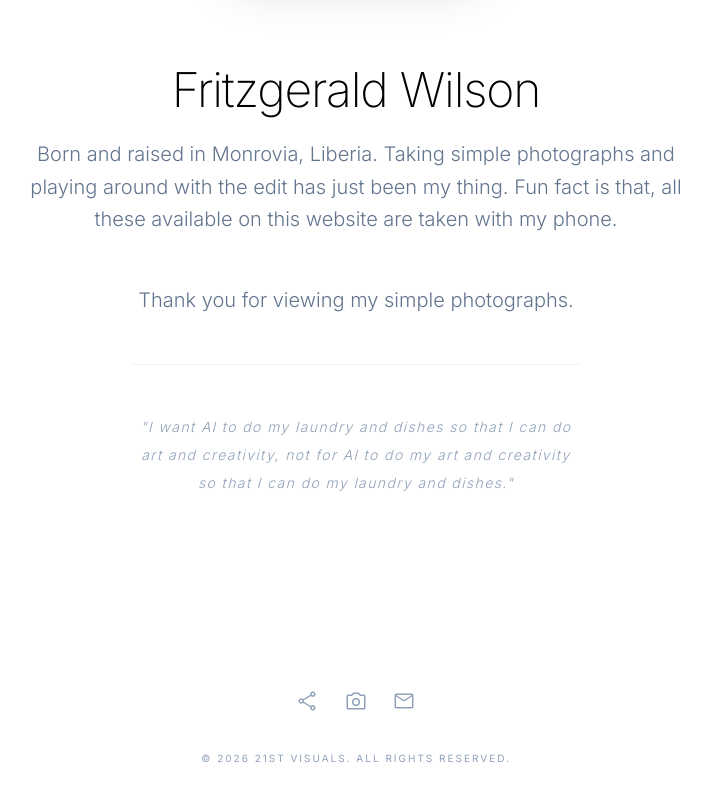
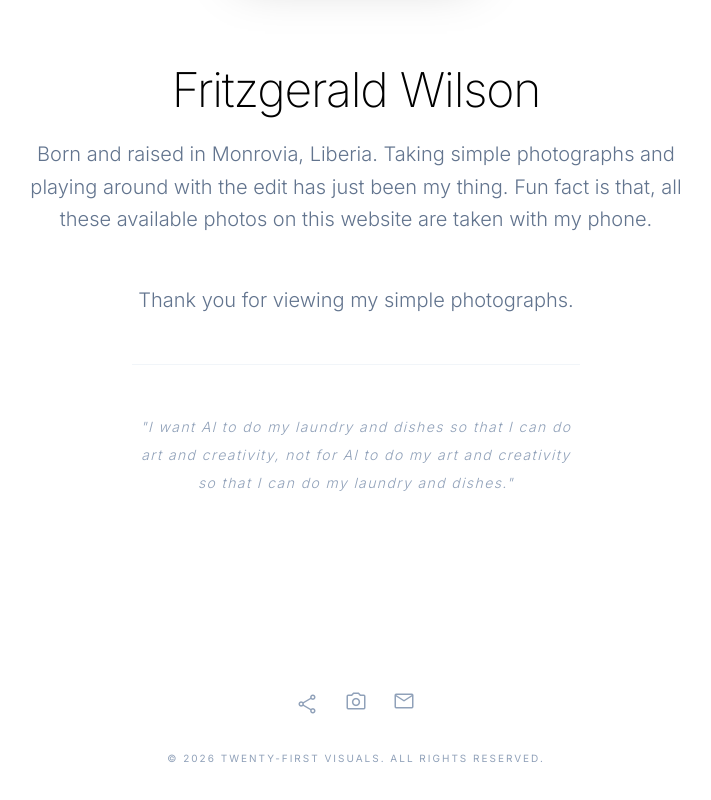
Before and after one commit to wilson20042025/twentyfirstvisuals, a Next.js app: page /about in a window 1280 px wide. Shown: the part 484-1284 px from the top of the page, without its empty margins (284-995 px from the left). Built offline with nearby package versions, Linux system fonts and the light colour scheme.

Commit message:
share button enable & thumbnail

```diff
--- a/src/app/about/page.tsx
+++ b/src/app/about/page.tsx
@@ -28,7 +28,7 @@ export default function About() {
                             Fritzgerald Wilson
                         </h1>
                         <p className="text-lg md:text-xl font-light leading-relaxed text-slate-500 dark:text-slate-400">
-                            Born and raised in Monrovia, Liberia. Taking simple photographs and playing around with the edit has just been my thing. Fun fact is that, all these available on this website are taken with my phone.
+                            Born and raised in Monrovia, Liberia. Taking simple photographs and playing around with the edit has just been my thing. Fun fact is that, all these available photos on this website are taken with my phone.
                         </p>
                         <br />
                         <p className="text-lg md:text-xl font-light leading-relaxed text-slate-500 dark:text-slate-400">
--- a/src/app/gallery/page.tsx
+++ b/src/app/gallery/page.tsx
@@ -3,6 +3,7 @@
 import React, { useState, useEffect } from 'react';
 import Header from '@/components/Header';
 import Footer from '@/components/Footer';
+import ShareButton from '@/components/ShareButton';
 
 const fallbackImages = [
     {
@@ -154,12 +155,20 @@ export default function Gallery() {
                                 </div>
                                 <h1 className="text-sm font-medium tracking-widest uppercase text-slate-500 dark:text-slate-400">{images[selectedIdx].title}</h1>
                             </div>
+                            <div className="flex items-center gap-2 pointer-events-auto">
+                                <ShareButton
+                                    url={images[selectedIdx].url}
+                                    title={images[selectedIdx].title}
+                                    className="group flex items-center justify-center w-10 h-10 rounded-full transition-colors hover:bg-slate-200/50 dark:hover:bg-slate-800/50"
+                                    iconClassName="material-symbols-outlined text-slate-900 dark:text-slate-100 transition-transform group-hover:scale-110"
+                                />
                                 <button
                                     onClick={closeModal}
-                                className="group flex items-center justify-center w-10 h-10 rounded-full transition-colors hover:bg-slate-200/50 dark:hover:bg-slate-800/50 pointer-events-auto"
+                                    className="group flex items-center justify-center w-10 h-10 rounded-full transition-colors hover:bg-slate-200/50 dark:hover:bg-slate-800/50"
                                 >
                                     <span className="material-symbols-outlined text-slate-900 dark:text-slate-100 transition-transform group-hover:scale-110">close</span>
                                 </button>
+                            </div>
                         </header>
 
                         {/* Main Display Area */}
--- a/src/app/layout.tsx
+++ b/src/app/layout.tsx
@@ -16,8 +16,22 @@ const playfair = Playfair_Display({
 });
 
 export const metadata: Metadata = {
-  title: "Twenty-First Visuals | Visual Storyteller & Photographer",
+  title: "Twenty-First Visuals | Visual Artist & Design Thinker",
   description: "A premium photography portfolio by Twenty-First Visuals, focusing on portrait studies, minimalist landscapes, and cinematic visual stories in Monrovia, Liberia.",
+  openGraph: {
+    images: [
+      {
+        url: '/thumbnail.jpg',
+        width: 1200,
+        height: 630,
+        alt: 'Twenty-First Visuals Portfolio Thumbnail',
+      },
+    ],
+  },
+  twitter: {
+    card: 'summary_large_image',
+    images: ['/thumbnail.jpg'],
+  },
 };
 
 export default function RootLayout({
--- a/src/app/projects/coastline/page.tsx
+++ b/src/app/projects/coastline/page.tsx
@@ -4,6 +4,7 @@ import React, { useState, useEffect } from 'react';
 import { useRouter } from 'next/navigation';
 import Header from '@/components/Header';
 import Footer from '@/components/Footer';
+import ShareButton from '@/components/ShareButton';
 
 const MOBILE_HERO_IMAGES = [
     "https://res.cloudinary.com/dgawaxa5e/image/upload/v1771997752/1000319183_11zon_1_n4bdgg.jpg",
@@ -60,9 +61,9 @@ export default function ProjectDetail() {
                         <img src="/logo-light.png" alt="TF VISUAL" className="h-6 w-auto hidden dark:block" />
                     </div>
                 </div>
-                <button className="flex items-center justify-center w-10 h-10 rounded-full hover:bg-primary/10">
-                    <span className="material-symbols-outlined">share</span>
-                </button>
+                <ShareButton
+                    className="flex items-center justify-center w-10 h-10 rounded-full hover:bg-primary/10"
+                />
             </nav>
 
             {/* Desktop Header shows as normal */}
--- a/src/app/projects/form-light/page.tsx
+++ b/src/app/projects/form-light/page.tsx
@@ -4,6 +4,7 @@ import React from 'react';
 import { useRouter } from 'next/navigation';
 import Header from '@/components/Header';
 import Footer from '@/components/Footer';
+import ShareButton from '@/components/ShareButton';
 
 export default function ProjectDetail() {
     const router = useRouter();
@@ -22,9 +23,9 @@ export default function ProjectDetail() {
                         <img src="/logo-light.png" alt="TF VISUAL" className="h-6 w-auto hidden dark:block" />
                     </div>
                 </div>
-                <button className="flex items-center justify-center w-10 h-10 rounded-full hover:bg-primary/10 text-black dark:text-white">
-                    <span className="material-symbols-outlined">share</span>
-                </button>
+                <ShareButton
+                    className="flex items-center justify-center w-10 h-10 rounded-full hover:bg-primary/10 text-black dark:text-white"
+                />
             </nav>
 
             <div className="hidden md:block">
--- a/src/app/projects/morning-mist/page.tsx
+++ b/src/app/projects/morning-mist/page.tsx
@@ -4,6 +4,7 @@ import React from 'react';
 import { useRouter } from 'next/navigation';
 import Header from '@/components/Header';
 import Footer from '@/components/Footer';
+import ShareButton from '@/components/ShareButton';
 
 export default function ProjectDetail() {
     const router = useRouter();
@@ -22,9 +23,9 @@ export default function ProjectDetail() {
                         <img src="/logo-light.png" alt="TF VISUAL" className="h-6 w-auto hidden dark:block" />
                     </div>
                 </div>
-                <button className="flex items-center justify-center w-10 h-10 rounded-full hover:bg-primary/10 text-black dark:text-white">
-                    <span className="material-symbols-outlined">share</span>
-                </button>
+                <ShareButton
+                    className="flex items-center justify-center w-10 h-10 rounded-full hover:bg-primary/10 text-black dark:text-white"
+                />
             </nav>
 
             <div className="hidden md:block">
--- a/src/components/Footer.tsx
+++ b/src/components/Footer.tsx
@@ -1,12 +1,14 @@
 import React from 'react';
+import ShareButton from './ShareButton';
 
 const Footer = () => {
     return (
         <footer className="py-16 px-12 md:px-24 lg:px-32 flex flex-col items-center bg-background-light dark:bg-background-dark">
             <div className="flex gap-6 mb-8">
-                <a className="text-slate-400 hover:text-primary transition-colors" href="#">
-                    <span className="material-symbols-outlined text-xl">share</span>
-                </a>
+                <ShareButton
+                    className="text-slate-400 hover:text-primary transition-colors flex items-center justify-center"
+                    iconClassName="material-symbols-outlined text-xl"
+                />
                 <a className="text-slate-400 hover:text-primary transition-colors" href="#">
                     <span className="material-symbols-outlined text-xl">camera_alt</span>
                 </a>
@@ -15,7 +17,7 @@ const Footer = () => {
                 </a>
             </div>
             <p className="text-[10px] uppercase tracking-[0.2em] text-slate-400 text-center">
-                © 2026 21st visuals. All Rights Reserved.
+                © 2026 Twenty-First Visuals. All Rights Reserved.
             </p>
         </footer>
     );
--- /dev/null
+++ b/src/components/ShareButton.tsx
@@ -0,0 +1,66 @@
+'use client';
+
+import React, { useState } from 'react';
+
+interface ShareButtonProps {
+    url?: string;
+    title?: string;
+    className?: string;
+    iconClassName?: string;
+}
+
+const ShareButton: React.FC<ShareButtonProps> = ({
+    url,
+    title = 'Twenty-First Visuals Photography Portfolio',
+    className = "",
+    iconClassName = "material-symbols-outlined"
+}) => {
+    const [status, setStatus] = useState<'idle' | 'copied' | 'error'>('idle');
+
+    const handleShare = async (e: React.MouseEvent) => {
+        e.preventDefault();
+        e.stopPropagation();
+
+        const shareUrl = url || typeof window !== 'undefined' ? window.location.href : '';
+        const shareData = {
+            title: title,
+            url: shareUrl,
+        };
+
+        try {
+            if (navigator.share) {
+                await navigator.share(shareData);
+            } else {
+                await navigator.clipboard.writeText(shareUrl);
+                setStatus('copied');
+                setTimeout(() => setStatus('idle'), 2000);
+            }
+        } catch (err) {
+            console.error('Error sharing:', err);
+            // Don't show error if user cancelled
+            if ((err as Error).name !== 'AbortError') {
+                setStatus('error');
+                setTimeout(() => setStatus('idle'), 2000);
+            }
+        }
+    };
+
+    return (
+        <button
+            onClick={handleShare}
+            className={`relative group ${className}`}
+            aria-label="Share"
+        >
+            <span className={iconClassName}>
+                {status === 'copied' ? 'check' : status === 'error' ? 'error' : 'share'}
+            </span>
+            {status === 'copied' && (
+                <span className="absolute -top-8 left-1/2 -translate-x-1/2 bg-slate-800 text-white text-[10px] py-1 px-2 rounded opacity-100 transition-opacity">
+                    Copied!
+                </span>
+            )}
+        </button>
+    );
+};
+
+export default ShareButton;
```
Also changed, not shown: public/thumbnail.jpg (added). Lines whose indentation alone changed are shown as unchanged.
